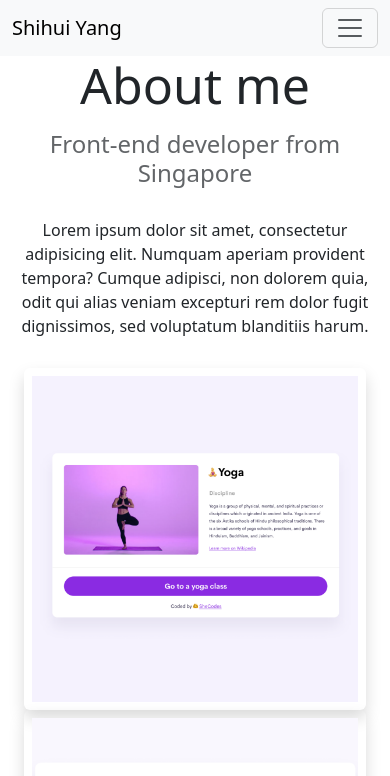
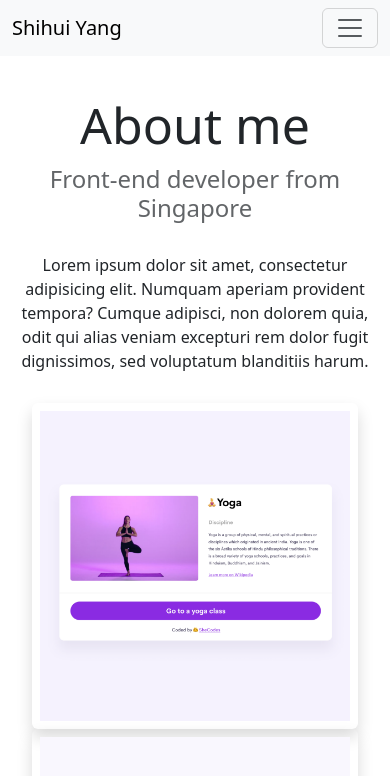
Before and after one commit to y-shihui/advanced-tools-homework, a plain HTML site: page about.html in a window 390 px wide. Shown: the top 776 px of the page. Drawn offline with nearby package versions, Linux system fonts and the light colour scheme.

Commit message:
Added responsiveness to about.html

```diff
--- a/about.html
+++ b/about.html
@@ -20,7 +20,7 @@
   </head>
   <body>
     <nav class="navbar navbar-expand-lg bg-body-tertiary fixed-top">
-      <div class="container-fluid">
+      <div class="container">
         <a class="navbar-brand" href="index.html" id="shihui">Shihui Yang</a>
         <button
           class="navbar-toggler"
@@ -48,7 +48,7 @@
         </div>
       </div>
     </nav>
-    <div class="container mt-4">
+    <div class="main-container">
       <h1>About me</h1>
       <h3>Front-end developer from Singapore</h3>
       <div class="about-paragraphs">
--- a/src/style.css
+++ b/src/style.css
@@ -105,11 +105,15 @@ p {
   font-weight: 500;
 }
 
+.main-container {
+  padding: 40px 20px;
+}
+
 @media (max-width: 576px) {
   h1 {
     font-size: 50px;
     line-height: 1;
-    margin-bottom: 20px;
+    margin-bottom: 15px;
   }
 
   h2 {
@@ -140,4 +144,7 @@ p {
     margin: 0 auto;
     width: 100%;
   }
+  .main-container {
+    padding-top: 40px;
+  }
 }
```
Also changed, not shown: index.html (+2 -2 lines).
